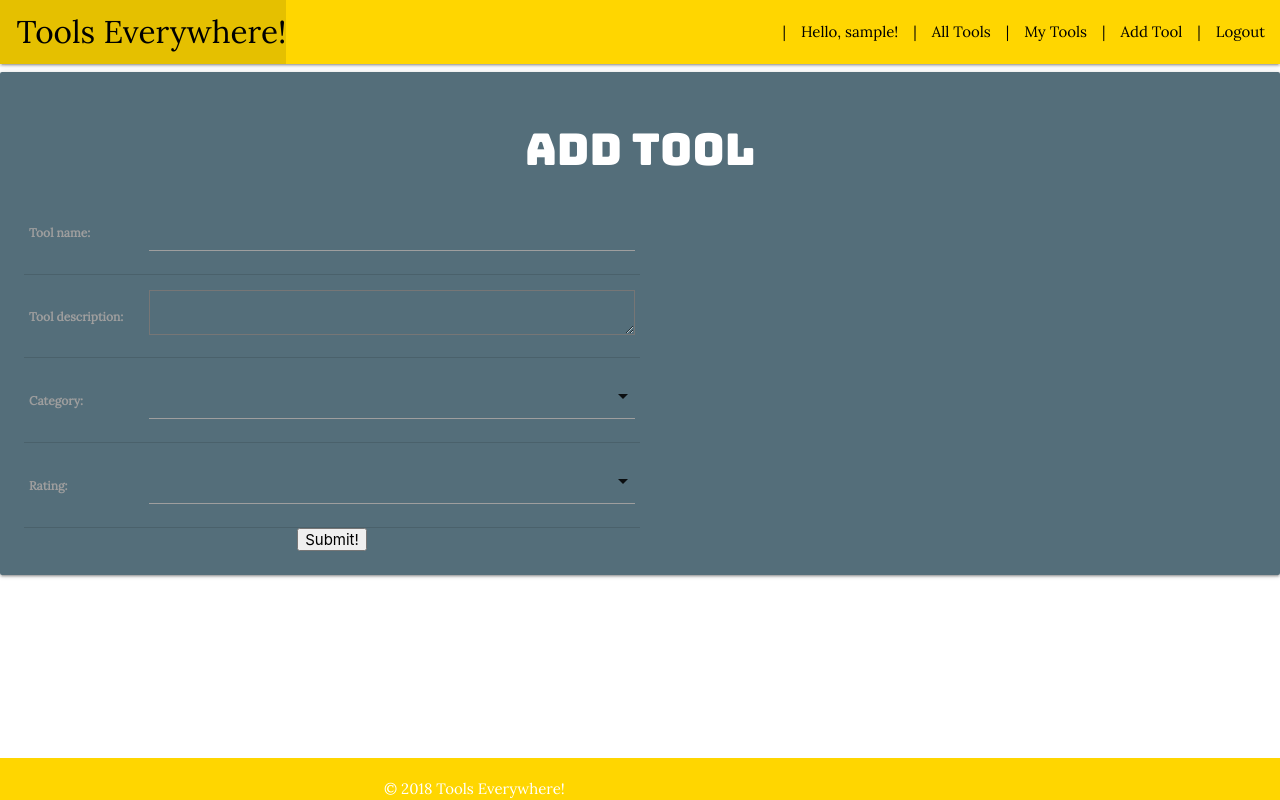
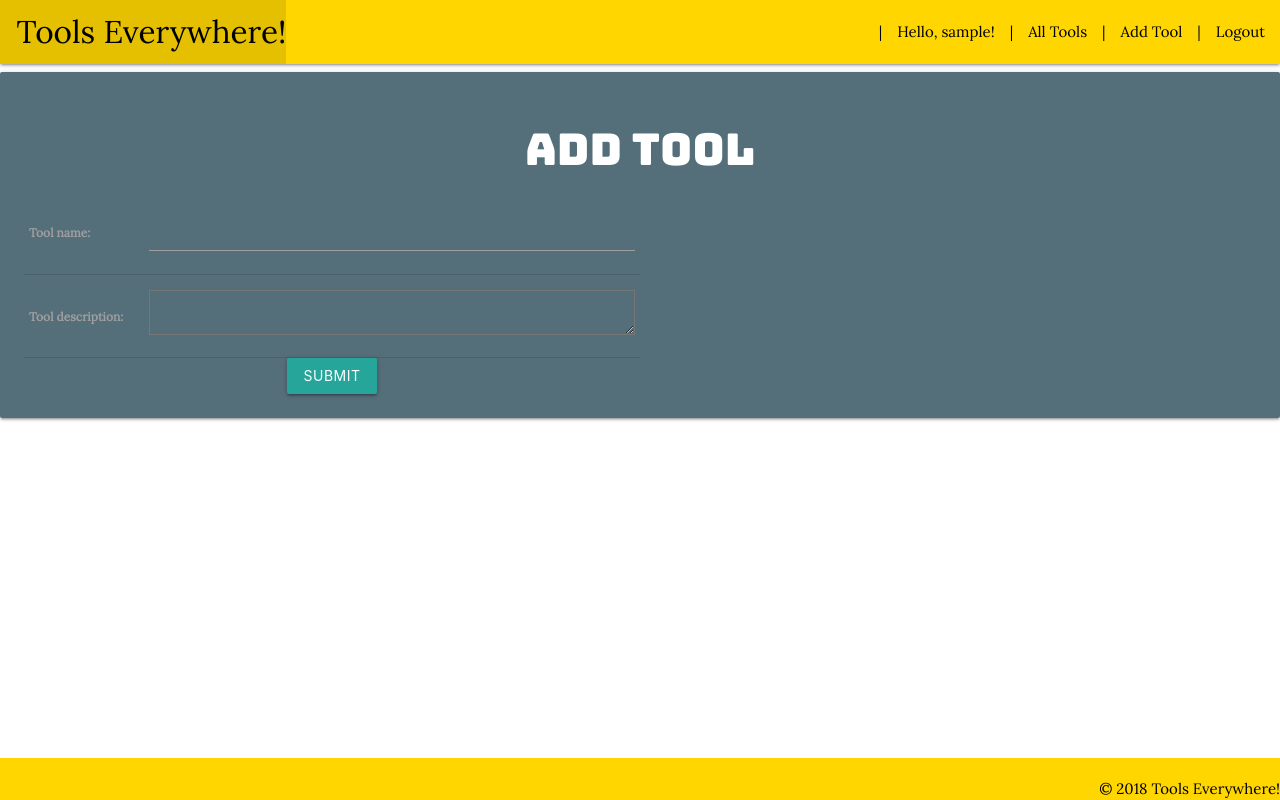
Before and after one commit to tackc/toollibrary, a Django app: page /tools/create/ in a window 1280 px wide. Run offline with Django 3.2, Linux system fonts and the light colour scheme; the visitor is signed in with stand-in values (Sample User, id 1); data that the repository does not hold is empty.

Commit message:
style me pretty

```diff
--- a/main_app/forms.py
+++ b/main_app/forms.py
@@ -16,12 +16,12 @@ class CategoryForm(ModelForm):
         fields = '__all__'
 
 class ToolForm(ModelForm):
-    category = ModelMultipleChoiceField(queryset=Category.objects.all())
-    rating = ModelMultipleChoiceField(queryset=ToolRating.objects.all())
+    # category = ModelMultipleChoiceField(queryset=Category.objects.all())
+    # rating = ModelMultipleChoiceField(queryset=ToolRating.objects.all())
     class Meta:
         model = Tool
         fields = ('tool_name', 'tool_description')
-    def __init__(self, user, *args, **kwargs):
-        super(ToolForm, self).__init__(*args, **kwargs)
-        self.fields['category'].queryset = Category.objects.all()
-        self.fields['rating'].queryset = ToolRating.objects.all()
+    # def __init__(self, user, *args, **kwargs):
+    #     super(ToolForm, self).__init__(*args, **kwargs)
+    #     self.fields['category'].queryset = Category.objects.all()
+    #     self.fields['rating'].queryset = ToolRating.objects.all()
--- a/main_app/static/css/style.css
+++ b/main_app/static/css/style.css
@@ -11,13 +11,17 @@ main {
 h3 {
     font-family: 'Bungee', cursive;
 }
-
 form {
     max-width: 50%;
+    align-content: center;
 }
 
 nav li a {
     color: black !important;
+}
+
+.main-content {
+    width: 50%;
 }
 
 .card {
@@ -40,7 +44,10 @@ table {
     display: flex;
     flex-direction: column;
     align-items: center;
+}
 
+.right {
+    align: middle;
 }
 
 .parallax-container .parallax {
@@ -52,13 +59,3 @@ table {
     height: 100vh;
     min-width: 100vw;
 }
-
-/* @media only screen and (min-width : 768px) {
-    .parallax-container .parallax {
-        background-size: cover;
-        min-height: 100%;
-        min-width: 100%;
-        width: auto;
-        /* overflow: hidden; */
-    }
-} */
--- a/main_app/templates/base.html
+++ b/main_app/templates/base.html
@@ -25,12 +25,8 @@
                         {% if user.is_authenticated %}
                         <li> | </li>
                         <li><a href="{% url 'profile' user.username %}">Hello, {{ user.username }}!</a></li>
-                        <!-- <li> | </li>
-                        <li><a href="/profile">Profile</a></li> -->
                         <li> | </li>
                         <li><a href="/tools">All Tools</a></li>
-                        <li> | </li>
-                        <li><a href="/tools">My Tools</a></li>
                         <li> | </li>
                         <li><a href="/tools/create">Add Tool</a></li>
                         <li> | </li>
@@ -46,13 +42,13 @@
             </nav>
         </header>
 
-        <main>
+        <main class="center-align">
             {% block content %}
             {% endblock %}
         </main>
 
         <footer class="page-footer yellow accent-4">
-            <div class="right container">© 2018 Tools Everywhere!</div>
+            <div class="right black-text">© 2018 Tools Everywhere!</div>
         </footer>
 
     {% block javascript %}
--- a/main_app/templates/main_app/profile_form.html
+++ b/main_app/templates/main_app/profile_form.html
@@ -6,6 +6,8 @@
         <table>
             {{ form.as_table }}
         </table>
-        <input type="submit" value="Submit!">
+        <br>
+        <button class="btn waves-effect waves-light" type="submit" name="action">Submit</button>
+        <!-- <input type="submit" value="Submit!"> -->
     </form>
 {% endblock %}
--- a/main_app/templates/main_app/tool_form.html
+++ b/main_app/templates/main_app/tool_form.html
@@ -9,7 +9,8 @@
             <form action="" method="post">
                 {% csrf_token %}
                 <table>{{ form.as_table }}</table>
-                <input type="submit" value="Submit!">
+                <button class="btn waves-effect waves-light" type="submit" name="action">Submit</button>
+                <!-- <input type="submit" value="Submit!"> -->
             </form>
         </div>
     </div>
--- a/main_app/templates/profile.html
+++ b/main_app/templates/profile.html
@@ -1,7 +1,7 @@
 {% extends 'base.html' %}\
 {% block content %}
 
-<div class="centered">
+<div class="centered main-content">
     <div class="col s8 m8">
         <div class="card blue-grey darken-1">
                 <h1>{{ username }}'s profile:</h1>
@@ -18,7 +18,7 @@
                         <h6>Zip Code: {{profile.zipcode}}</h6>
                     </div>
                 <br>
-                <a href={{update_url}} type="button">Update Details</button>
+                <a href={{update_url}} class="waves-effect waves-light btn-small">Update Details</a>
             </div>
         </div>
     </div>
--- a/main_app/templates/signup.html
+++ b/main_app/templates/signup.html
@@ -10,7 +10,10 @@
                 {% csrf_token %}
                 {{ form.as_p }}
                 <!-- {{ profile_form.as_p }} -->
-                <button type="submit">Sign up</button>
+                <br>
+                <button class="btn waves-effect waves-light" type="submit" name="action">Sign up
+                </button>
+                <!-- <button type="submit">Sign up</button> -->
             </form>
         </div>
     </div>
--- a/main_app/views.py
+++ b/main_app/views.py
@@ -9,6 +9,9 @@ from django.contrib.auth import authenticate, login, logout
 from django.views.generic.edit import CreateView, UpdateView, DeleteView
 from django.http import HttpResponseRedirect
 
+S3_BASE_URL = 'https://s3-us-west-1.amazonaws.com/'
+BUCKET = 'catcollector'
+
 # Create your views here.
 
 def index(request):
@@ -18,7 +21,7 @@ def index(request):
 # def add_tool(request):
 #     tools = Tool.objects.all()
 #     return render(request, 'tools/index.html', {'tools': tools})
-
+@login_required
 def tools_index(request):
     tools = Tool.objects.all()
     return render(request, 'tools/index.html', {'tools': tools})
@@ -36,21 +39,17 @@ def tools_detail(request, tool_id):
 
 def tools_create(request):
     if request.method == 'POST':
-        updated_data = request.POST.copy()
+        # updated_data = request.POST.copy()
+        # category = int(updated_data.get('category'))
+        # rating = int(updated_data.get('rating'))
+        # del updated_data['category']
+        # del updated_data['rating']
+        # updated_data['category'] = category
+        # updated_data['rating'] = rating
+        # print("this is the updated data:")
+        # print(updated_data)
 
-        category = int(updated_data.get('category'))
-        rating = int(updated_data.get('rating'))
-
-        del updated_data['category']
-        del updated_data['rating']
-
-        updated_data['category'] = category
-        updated_data['rating'] = rating
-
-        print("this is the updated data:")
-        print(updated_data)
-
-        form = ToolForm(updated_data)
+        form = ToolForm(request.POST)
         if form.is_valid():
             data = form.save(commit=False)
             data.user = request.user
@@ -60,7 +59,7 @@ def tools_create(request):
             print("we got errors:")
             print(form.errors)
     else:
-        form = ToolForm(request.user)
+        form = ToolForm()
         return render(request, 'main_app/tool_form.html', {'form': form})
 
 # class ToolCreate(CreateView):
@@ -79,13 +78,14 @@ def tools_create(request):
 
 class ToolUpdate(UpdateView):
     model = Tool
-    fields = ['name', 'description', 'category', 'rating']
+    fields = ['tool_name', 'tool_description']
 
     def form_valid(self, form):
         self.object = form.save(commit=False)
-        self.object.tool = self.request.tool
+        self.object.tool = tools_create.request.tool
         self.object.save()
         return HttpResponseRedirect(f'/{self.request.tool.tool_id}/tool')
+        # return render(request, 'main_app/tool_form.html', {'form': form})
 
 @method_decorator(login_required, name='dispatch')
 class ToolDelete(DeleteView):
```
Also changed, not shown: main_app/templates/login.html (+6 -3 lines), main_app/templates/tools/detail.html (+4 -4 lines), main_app/templates/tools/index.html (+9 -7 lines), main_app/migrations/0016_auto_20181019_0051.py (added).
